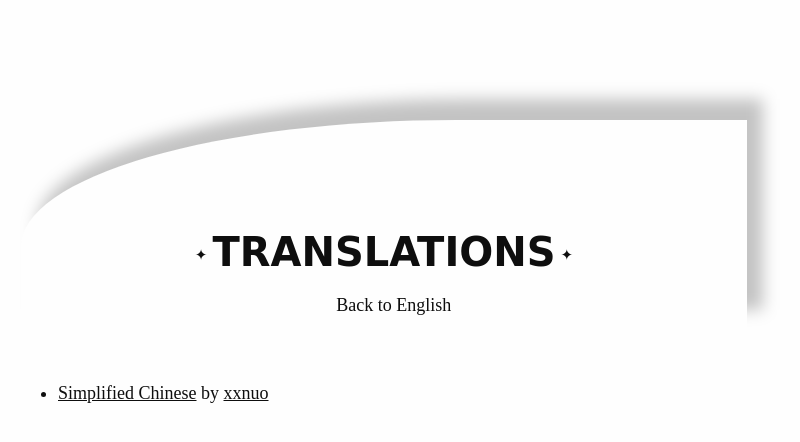
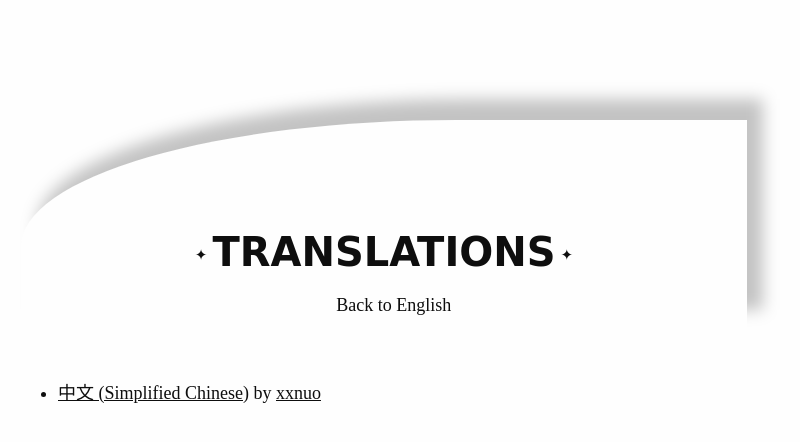
Before and after one commit to wintermute-cell/magick.css, a website: page translations.html in a window 1280 px wide. Shown: the whole page, without its empty margins (256-1056 px from the left). Drawn offline with nearby package versions, Linux system fonts and the light colour scheme; a web font is replaced by a local one.

Commit message:
Update translations.html

```diff
--- a/translations.html
+++ b/translations.html
@@ -67,7 +67,7 @@
           </li>
           -->
           <li>
-            <a href="translations/zh-CN.html">Simplified Chinese</a>
+            <a href="translations/zh-CN.html">中文 (Simplified Chinese)</a>
             by <a href="https://github.com/xxnuo">xxnuo</a>
           </li>
         </ul>
```
